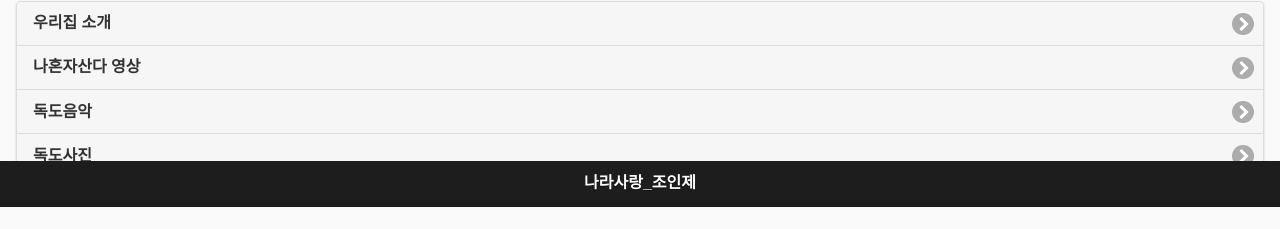
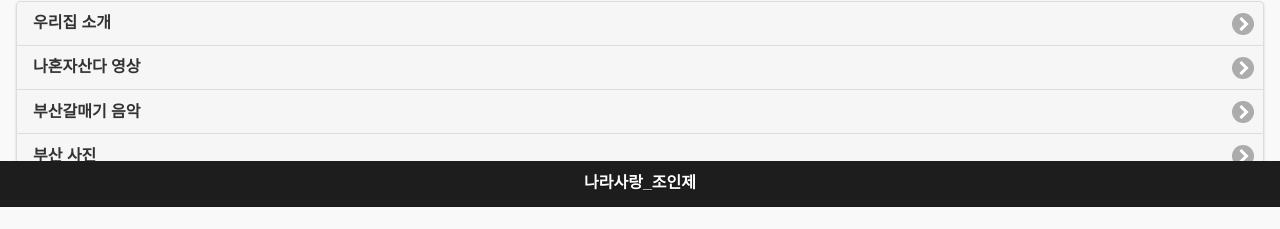
Before and after one commit to JoInje/BusanINtro, a plain HTML site: page index.html in a window 1280 px wide. Shown: the part 594-823 px from the top of the page. Drawn offline with Linux system fonts and the light colour scheme.

Commit message:
Update index.html

```diff
--- a/index.html
+++ b/index.html
@@ -28,8 +28,8 @@
 			<ul data-role="listview" data-inset="true">
 				<li><a href="#intro">우리집 소개</a></li>
 				<li><a href="#movie" data-rel="dialog">나혼자산다 영상</a></li>
-				<li><a href="#wizard3-1" data-rel="dialog">독도음악</a></li>
-				<li><a href="#gallery">독도사진</a></li>
+				<li><a href="#wizard3-1" data-rel="dialog">부산갈매기 음악</a></li>
+				<li><a href="#gallery">부산 사진</a></li>
 			</ul>
 		</div>
 		<div data-role="footer" data-position="fixed" data-theme="b">
```
